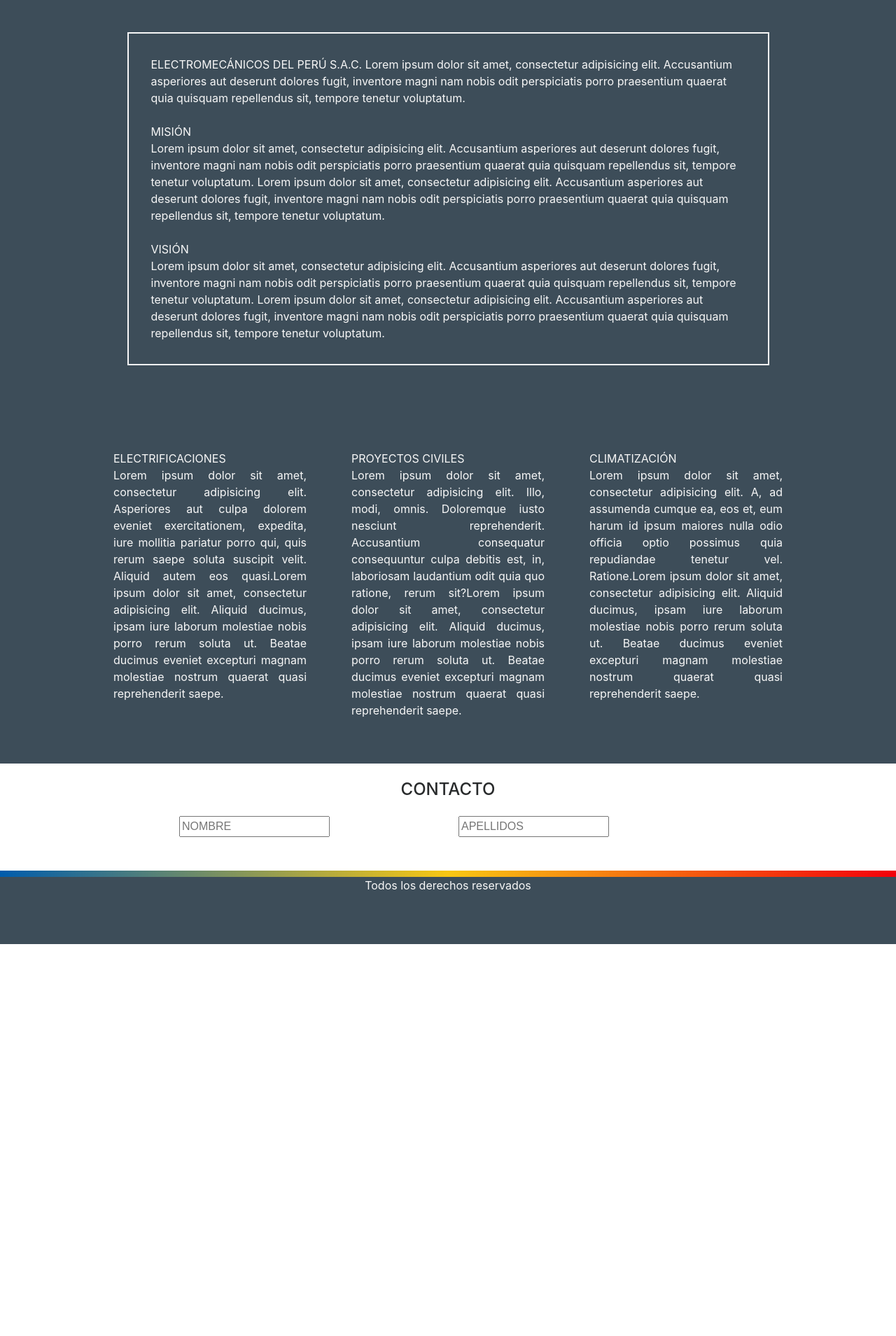
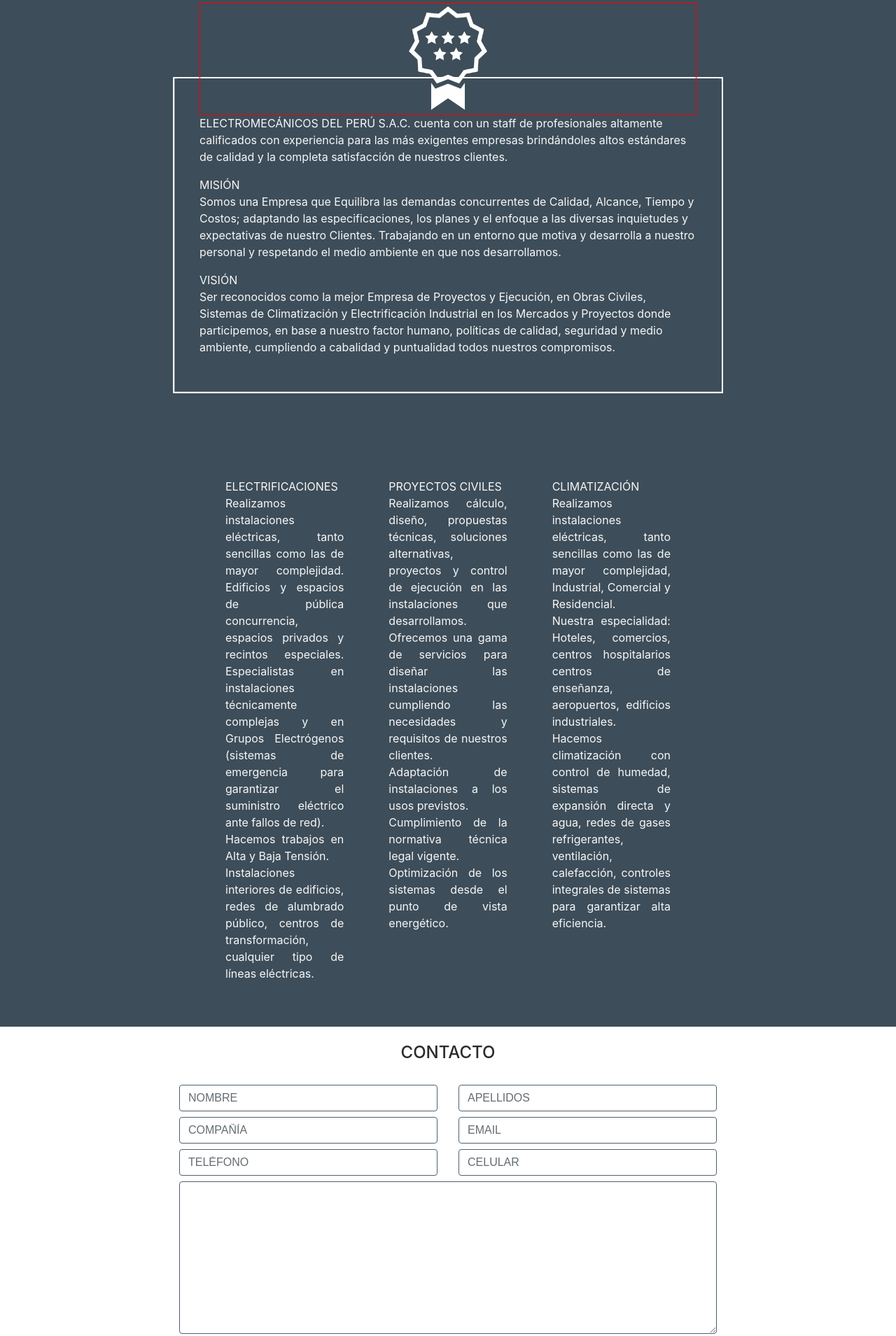
Before and after one commit to dowhiledo/dowhiledo.github.io, a plain HTML site: page index.html in a window 1280 px wide. Shown: the part 978-2887 px from the top of the page at 70% size. Before the commit the page ends 2327 px from the top, so only its background shows below. Drawn offline with Linux system fonts and the light colour scheme.

Commit message:
casi terminado INICIO

```diff
--- a/index.html
+++ b/index.html
@@ -44,11 +44,11 @@
                         </li>
 
                         <li class="nav-item">
-                            <a class="nav-link" href="#">SERVICIOS</a>
+                            <a class="nav-link" href="servicios.html">SERVICIOS</a>
                         </li>
 
                         <li class="nav-item">
-                            <a class="nav-link" href="#">PROYECTOS</a>
+                            <a class="nav-link" href="proyectos.html">PROYECTOS</a>
                         </li>
 
                         <li class="nav-item">
@@ -100,56 +100,54 @@
 
 <!--centro-->
 <div class="row centro">
+    <!--<img src="src/css/5e.png" alt="">-->
+
+
     <div class="textocentro">
-        ELECTROMECÁNICOS DEL PERÚ S.A.C. Lorem ipsum dolor sit amet, consectetur adipisicing elit. Accusantium
-        asperiores aut deserunt dolores fugit,
-        inventore magni nam nobis odit perspiciatis porro praesentium quaerat quia quisquam repellendus sit, tempore
-        tenetur
-        voluptatum.
-        <br>
-        <br>
+        <div class="escarapela"></div>
+        <p>
+            ELECTROMECÁNICOS DEL PERÚ S.A.C. cuenta con un staff de profesionales altamente calificados con experiencia
+            para las más exigentes empresas brindándoles altos estándares de calidad y la completa satisfacción de
+            nuestros clientes.
+        </p>
+
         MISIÓN
-        <br>
-        Lorem ipsum dolor sit amet, consectetur adipisicing elit. Accusantium asperiores aut deserunt dolores fugit,
-        inventore magni nam nobis odit perspiciatis porro praesentium quaerat quia quisquam repellendus sit, tempore
-        tenetur
-        voluptatum.
-        Lorem ipsum dolor sit amet, consectetur adipisicing elit. Accusantium asperiores aut deserunt dolores fugit,
-        inventore magni nam nobis odit perspiciatis porro praesentium quaerat quia quisquam repellendus sit, tempore
-        tenetur
-        voluptatum.
-        <br><br>
+
+        <p>
+            Somos una Empresa que Equilibra las demandas concurrentes de Calidad, Alcance, Tiempo y Costos; adaptando
+            las especificaciones, los planes y el enfoque a las diversas inquietudes y expectativas de nuestro Clientes.
+            Trabajando en un entorno que motiva y desarrolla a nuestro personal y respetando el medio ambiente en que
+            nos desarrollamos.
+        </p>
+
         VISIÓN
-        <br>
-        Lorem ipsum dolor sit amet, consectetur adipisicing elit. Accusantium asperiores aut deserunt dolores fugit,
-        inventore magni nam nobis odit perspiciatis porro praesentium quaerat quia quisquam repellendus sit, tempore
-        tenetur
-        voluptatum.
-        Lorem ipsum dolor sit amet, consectetur adipisicing elit. Accusantium asperiores aut deserunt dolores fugit,
-        inventore magni nam nobis odit perspiciatis porro praesentium quaerat quia quisquam repellendus sit, tempore
-        tenetur
-        voluptatum.
+
+        <p>
+            Ser reconocidos como la mejor Empresa de Proyectos y Ejecución, en Obras Civiles, Sistemas de Climatización
+            y Electrificación Industrial en los Mercados y Proyectos donde participemos, en base a nuestro factor
+            humano, políticas de calidad, seguridad y medio ambiente, cumpliendo a cabalidad y puntualidad todos
+            nuestros compromisos.
+        </p>
 
     </div>
 
     <div class="row resumenes">
-        <div class="col-sm-4 resu">ELECTRIFICACIONES <br> Lorem ipsum dolor sit amet, consectetur adipisicing elit.
-            Asperiores aut culpa dolorem eveniet exercitationem, expedita, iure mollitia pariatur porro qui, quis rerum
-            saepe soluta suscipit velit. Aliquid autem eos quasi.Lorem ipsum dolor sit amet, consectetur adipisicing
-            elit. Aliquid ducimus, ipsam iure laborum molestiae nobis porro rerum soluta ut. Beatae ducimus eveniet
-            excepturi magnam molestiae nostrum quaerat quasi reprehenderit saepe.
+        <div class="col-sm-4 resu">ELECTRIFICACIONES
+            <br>Realizamos instalaciones eléctricas, tanto sencillas como las de mayor complejidad. Edificios y espacios de pública concurrencia, espacios privados y recintos especiales. Especialistas en instalaciones técnicamente complejas y en Grupos Electrógenos (sistemas de emergencia para garantizar el suministro eléctrico ante fallos de red).
+            <br>Hacemos trabajos en Alta y Baja Tensión.
+            <br>Instalaciones interiores de edificios, redes de alumbrado público, centros de transformación, cualquier tipo de líneas eléctricas.
         </div>
-        <div class="col-sm-4 resu">PROYECTOS CIVILES <br> Lorem ipsum dolor sit amet, consectetur adipisicing elit.
-            Illo, modi, omnis. Doloremque iusto nesciunt reprehenderit. Accusantium consequatur consequuntur culpa
-            debitis est, in, laboriosam laudantium odit quia quo ratione, rerum sit?Lorem ipsum dolor sit amet,
-            consectetur adipisicing elit. Aliquid ducimus, ipsam iure laborum molestiae nobis porro rerum soluta ut.
-            Beatae ducimus eveniet excepturi magnam molestiae nostrum quaerat quasi reprehenderit saepe.
+        <div class="col-sm-4 resu">PROYECTOS CIVILES
+            <br>Realizamos cálculo, diseño, propuestas técnicas, soluciones alternativas, proyectos y control de ejecución en las instalaciones que desarrollamos.
+            <br>Ofrecemos una gama de servicios para diseñar las instalaciones cumpliendo las necesidades y requisitos de nuestros clientes.
+            <br>Adaptación de instalaciones a los usos previstos.
+            <br>Cumplimiento de la normativa técnica legal vigente.
+            <br>Optimización de los sistemas desde el punto de vista energético.
         </div>
-        <div class="col-sm-4 resu">CLIMATIZACIÓN <br>Lorem ipsum dolor sit amet, consectetur adipisicing elit. A, ad
-            assumenda cumque ea, eos et, eum harum id ipsum maiores nulla odio officia optio possimus quia repudiandae
-            tenetur vel. Ratione.Lorem ipsum dolor sit amet, consectetur adipisicing elit. Aliquid ducimus, ipsam iure
-            laborum molestiae nobis porro rerum soluta ut. Beatae ducimus eveniet excepturi magnam molestiae nostrum
-            quaerat quasi reprehenderit saepe.
+        <div class="col-sm-4 resu">CLIMATIZACIÓN
+            <br>Realizamos instalaciones eléctricas, tanto sencillas como las de mayor complejidad, Industrial, Comercial y Residencial.
+            <br>Nuestra especialidad: Hoteles, comercios, centros hospitalarios centros de enseñanza, aeropuertos, edificios industriales.
+            <br>Hacemos climatización con control de humedad, sistemas de expansión directa y agua, redes de gases refrigerantes, ventilación, calefacción, controles integrales de sistemas para garantizar alta eficiencia.
         </div>
     </div>
 </div>
@@ -160,34 +158,95 @@
     <h4 class="tituloContacto">CONTACTO</h4>
 
     <form action="" class="formContacto">
-        <div class="row">
-            <div class="col-sm-6 input-nombre">
-                <input type="text" placeholder="NOMBRE">
+
+        <div class="row my-2">
+
+            <!--NOMBRE-->
+            <div class="col-sm-6">
+                <input type="text" class="form-control borde-forms" placeholder="NOMBRE">
             </div>
+
+            <!--APELLIDOS-->
             <div class="col-sm-6">
-                <input type="text" placeholder="APELLIDOS">
+                <input type="text" class="form-control borde-forms" placeholder="APELLIDOS">
             </div>
         </div>
 
+
+        <div class="row my-2">
+
+
+            <!--COMPAÑÍA-->
+            <div class="col-sm-6">
+                <input type="text" class="form-control borde-forms" placeholder="COMPAÑÍA">
+            </div>
+
+            <!--EMAIL-->
+            <div class="col-sm-6">
+                <input type="text" class="form-control borde-forms" placeholder="EMAIL">
+            </div>
+        </div>
+
+
+        <div class="row my-2">
+
+
+            <!--TELÉFONO-->
+            <div class="col-sm-6">
+                <input type="text" class="form-control borde-forms" placeholder="TELÉFONO">
+            </div>
+
+            <!--CELULAR-->
+            <div class="col-sm-6">
+                <input type="text" class="form-control borde-forms" placeholder="CELULAR">
+            </div>
+        </div>
+
+        <div class="row my-2">
+            <!--MENSAJE-->
+            <div class="col-sm-12">
+                <textarea name="" id="" cols="30" rows="10" class="form-control borde-forms" ></textarea>
+                <!--<input type="text" class="form-control" placeholder="TELÉFONO">-->
+            </div>
+        </div>
+
+        <!--boton enviar-->
+        <div class="row my-2">
+            <div class="col-sm-12 text-center">
+                <input type="submit" class="btn-enviar borde-forms" value="ENVIAR">
+            </div>
+        </div>
     </form>
+
+    <img src="src/css/mapa.jpg" class="mapa" alt="">
 </div>
 
 
-<!--linea gruesa con degradado-->
+<!--linea gruesa con degradado   y  FOOTER -->
 <div class="barra-larga"></div>
 
 
+<div class="footer">
+    <div class="row footer-in">
+        <div class="col-sm-1">
+            LOGO
+        </div>
 
-<div class="footer">
-    Todos los derechos reservados
-</div>
+        <div class="col-sm-5 info-contacto">
+            <address>
+                Urb. Los Cedros Mz C Lt 12A - Trujillo <br>
+                Oficina: 044-665347 <br>
+                contacta@electromecanicos.com <br>
+            </address>
+        </div>
 
 
-
-
-
-
-
+        <div class="col-sm-6 derechos-res">
+            <span style="font-weight: 100">Todos los derechos reservados</span>
+            <span style="font-weight: 500"> ©Electromecánicos del Perú 2017 F W </span>
+        </div>
+    </div>
+</div>
 
 
 <!--<script src="https://maxcdn.bootstrapcdn.com/bootstrap/4.0.0-alpha.6/js/bootstrap.min.js" integrity="sha384-vBWWzlZJ8ea9aCX4pEW3rVHjgjt7zpkNpZk+02D9phzyeVkE+jo0ieGizqPLForn" crossorigin="anonymous"></script>-->
--- a/src/css/fondo.css
+++ b/src/css/fondo.css
@@ -1,16 +1,18 @@
-.adelante{
+.adelante {
     z-index: 2;
 }
-.header-out{
+
+.header-out {
     background: url("kb.png");
-    width:100%;
+    width: 100%;
     height: 200px;
     /*background-color: whitesmoke;*/
-    background-size:1rem;
+    background-size: 1rem;
     /*border: 1px solid red;*/
 
 }
-.header-{
+
+.header- {
     /*border: 1px solid blue;*/
     width: inherit;
     height: inherit;
@@ -26,14 +28,15 @@
     /*height: 250px;*/
 
 }
-.logo{
+
+.logo {
     width: 17em;
     border: 3px solid green;
     border: none;
 
 }
 
-.header- li a{
+.header- li a {
     font-family: "Futura Md BT";
     margin-left: .4em;
     margin-right: .4em;
@@ -46,28 +49,33 @@
     z-index: -22;
 }
 
-.header- li a:hover{
+.header- li a:hover {
     border-image: url(barrita2.png);
     border-image-slice: 12;
     border-image-repeat: stretch;
+}
+
+
+.mySlides{
+    transition: 1s 4s bottom, 4s left cubic-bezier(1,0,1,1);
 }
 /*background: url(w3css.gif);*/
 /*background-size: 20%;*/
 /*border: 2px solid #92b901;*/
 
-.barra-larga{
+.barra-larga {
     height: .57em;
     width: 100%;
     background: red; /* For browsers that do not support gradients */
     /* For Safari 5.1 to 6.0 */
-    background: -webkit-linear-gradient(left,red,orange,yellow,green,blue,indigo,violet);
+    background: -webkit-linear-gradient(left, red, orange, yellow, green, blue, indigo, violet);
     /* For Opera 11.1 to 12.0 */
-    background: -o-linear-gradient(left,red,orange,yellow,green,blue,indigo,violet);
+    background: -o-linear-gradient(left, red, orange, yellow, green, blue, indigo, violet);
     /* For Fx 3.6 to 15 */
-    background: -moz-linear-gradient(left,red,orange,yellow,green,blue,indigo,violet);
+    background: -moz-linear-gradient(left, red, orange, yellow, green, blue, indigo, violet);
     /* Standard syntax */
     /*background: linear-gradient(to right, red,orange,yellow,green,blue,indigo,violet);*/
-    background: linear-gradient(to right, rgb(0, 92, 172),rgb(248, 199, 19), rgb(243, 0, 10));
+    background: linear-gradient(to right, rgb(0, 92, 172), rgb(248, 199, 19), rgb(243, 0, 10));
 }
 
 /* Next & previous buttons */
@@ -81,7 +89,7 @@
     margin-top: -22px;
 
     color: white;
-    background-color: rgba(22,22,22,.55);
+    background-color: rgba(22, 22, 22, .55);
     border: 1px solid white;
     font-weight: bold;
     font-size: 18px;
@@ -90,94 +98,149 @@
 }
 
 /* Position the "next button" to the right */
-.next{
+.next {
     right: 0;
 }
 
 /* On hover, add a black background color with a little bit see-through */
 .prev:hover, .next:hover {
-    background-color: rgba(0,0,0,0.8);
+    background-color: rgba(0, 0, 0, 0.8);
 }
 
-.imagenes{
+.imagenes {
     position: relative;
 }
 
-.bor{
+.bor {
     border: 1px solid red;
 }
-.marr{
+
+.marr {
     margin-right: 5rem;
     padding-right: 5rem;
 }
 
-.img3{
-    background-color: rgba(247,247,247,1);
+.img3 {
+    background-color: rgba(247, 247, 247, 1);
     padding-left: 5em;
     padding-right: 5em;
     /*height: 16em;*/
 }
-.imc{
+
+.imc {
     /*border: 1px solid black;*/
-    text-align:center;
+    text-align: center;
     display: inline-block;
     vertical-align: middle;
     padding: 2em;
 }
 
-.centro{
-    background-color: rgba(61, 77, 89,1);
-    color: rgba(247,247,247,1);
+.centro {
+    background-color: rgba(61, 77, 89, 1);
+    color: rgba(247, 247, 247, 1);
 }
-.textocentro{
-    width: 70%;
+
+.textocentro {
+    width: 60%;
     padding: 2em;
     margin: 0 auto;
-    margin-top: 5em;
+    margin-top: 9em;
     margin-bottom: 3.6em;
-    border:2px solid rgba(247,247,247,1);
+    border:5px solid rgba(247,247,247,1);
+    border:6px solid transparent;
+
+    /*-webkit-border-image: url(borde1.png) 30 round; !* Safari 3.1-5 *!*/
+    /*-o-border-image: url(borde1.png) 30 round; !* Opera 11-12.1 *!*/
+    border-image: url(borde1.png) 30 round;
 }
 
-.resumenes{
-    padding: 2em 10em;
+.escarapela{
+    margin-top: -9em;
+    text-align: center;
+    border: 1px solid red;
+    background-image: url("5e.png");
+    background-repeat: no-repeat;
+    background-position: center;
+    background-size: 7em;
+    height: 10em;
+    /*width: 15em;*/
 }
 
-.resu{
+.resumenes {
+    padding: 2em 20em;
+}
+
+.resu {
     text-align: justify;
     text-justify: inter-word;
     padding: 2em;
 
 }
-.tituloContacto{
-    text-align:center;
+
+.tituloContacto {
+    text-align: center;
     /*display: inline-block;*/
     /*vertical-align: middle;*/
     margin: 0 auto;
     padding: 1em;
 }
 
-.divContact{
+.divContact {
+
+    width: 60%;
+    margin: 0 auto;
     margin-bottom: 3em;
 }
-.formContacto{
-    width: 60%;
-    margin:0 auto;
+
+.formContacto {
+
 }
 
-.input-nombre{
+.mapa{
+    width: 100%;
+}
+
+.input-nombre {
     display: block;
     width: 100%;
     min-height: 28px;
     box-sizing: border-box;
 }
 
+.borde-forms{
+    border: .1em solid #4e616e ;
+}
 
+.btn-enviar{
+    padding: .36em 1.2em;
+    margin: 1.5em;
+    color: white;
+    background-color: rgb(49, 63, 74) ;
+    background: red; /* For browsers that do not support gradients */
+    background: -webkit-linear-gradient(red, yellow); /* For Safari 5.1 to 6.0 */
+    background: -o-linear-gradient(red, yellow); /* For Opera 11.1 to 12.0 */
+    background: -moz-linear-gradient(red, yellow); /* For Firefox 3.6 to 15 */
+    background: linear-gradient(#4e616e, #101922); /* Standard syntax */
+    border: none;
+}
 
 .footer{
-    color: rgba(247,247,247,1);;
-    background-color: rgba(61, 77, 89,1);
-    text-align:center;
-    height: 6em;
+    color: rgba(247, 247, 247, 1);;
+    background-color: rgba(61, 77, 89, 1);
+    text-align: center;
+    border: 0.01px solid transparent;
+    /*height: 6em;*/
+}
 
+.footer-in{
+    margin: 1.6em 13em;
+    border: 2px solid red;
 
 }
+.info-contacto{
+    text-align: left;
+}
+.derechos-res{
+    padding-top: 3.6em;
+    text-align: right;
+}
--- a/src/js/slider.js
+++ b/src/js/slider.js
@@ -1,5 +1,6 @@
 var slideIndex = 1;
 showDivs(slideIndex);
+autoSlide();
 
 function plusDivs(n) {
     showDivs(slideIndex += n);
@@ -15,3 +16,8 @@
     }
     x[slideIndex-1].style.display = "block";
 }
+
+function autoSlide(){
+    plusDivs(1);
+    setTimeout(autoSlide,2800);
+}
```
Also changed, not shown: servicios.html (added, +44 -0 lines), src/css/5e.png (added), src/css/borde1.png (added), src/css/border.png (added), src/css/mapa.jpg (added).
